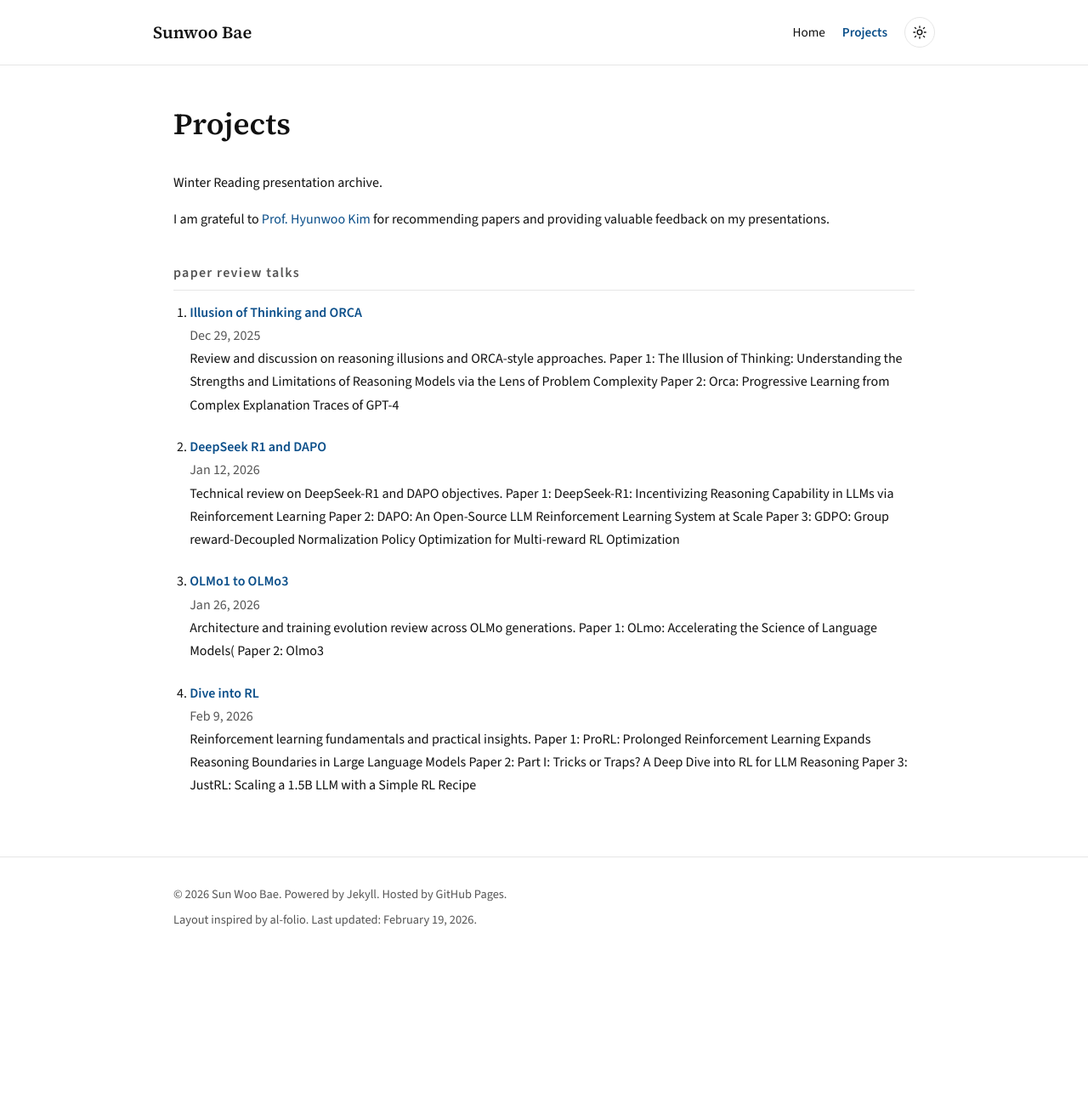
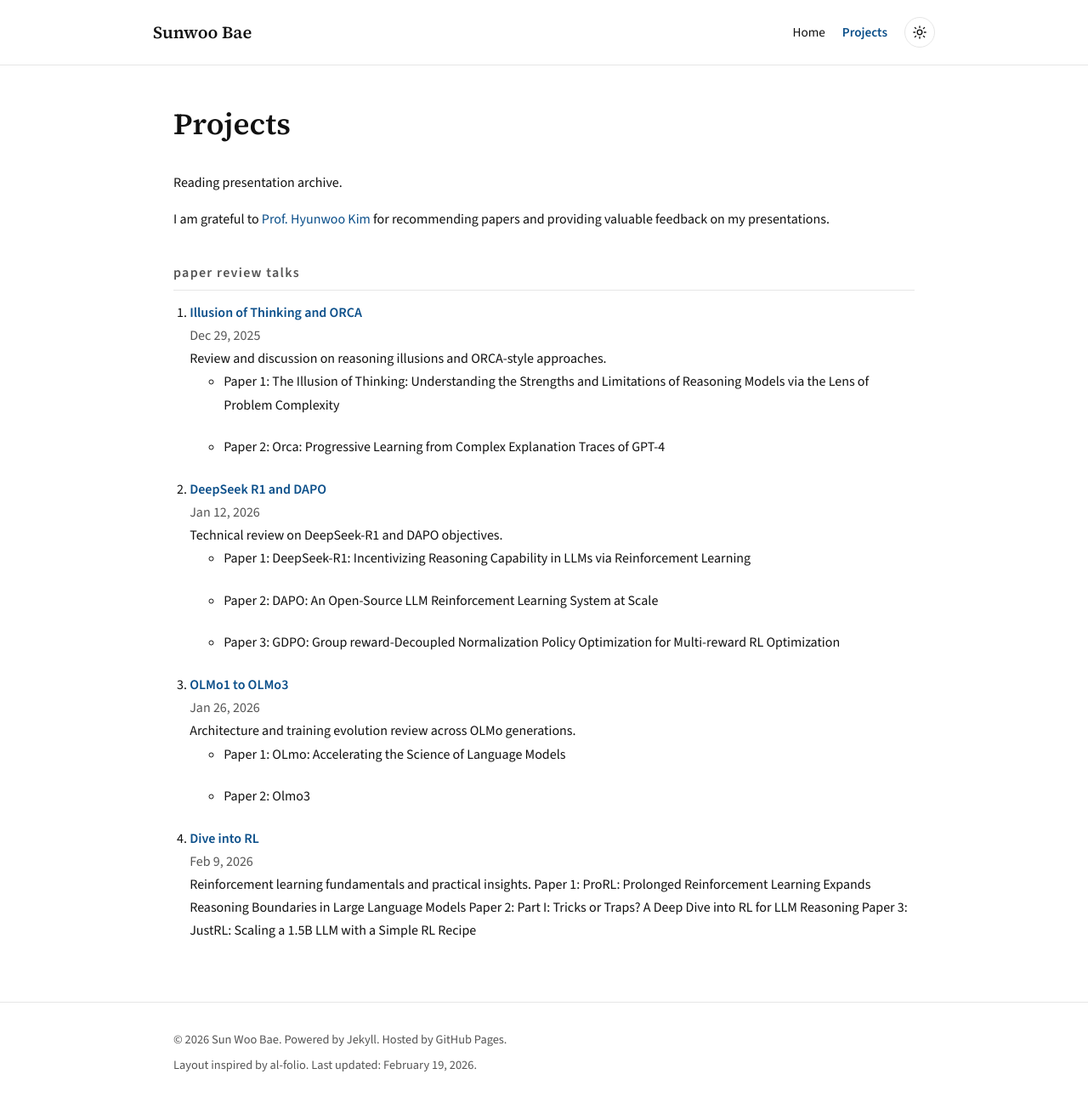
Before and after one commit to sunwoo02/sunwoo02.github.io, a Jekyll site: the page built from _pages/projects.md, in a window 1280 px wide. Shown: the whole page at 85% size. Built offline with Jekyll 4.4.1, drawn with Linux system fonts in a browser that asks for light colours; before the commit the page ends 1133 px from its top, so only the background shows below that.

Commit message:
Update projects.md

```diff
--- a/_pages/projects.md
+++ b/_pages/projects.md
@@ -3,7 +3,7 @@ title: Projects
 permalink: /projects/
 ---
 
-Winter Reading presentation archive.
+Reading presentation archive.
 
 I am grateful to [Prof. Hyunwoo Kim](https://hyunw.kim/) for recommending papers and providing valuable feedback on my presentations.
 
@@ -12,32 +12,33 @@ I am grateful to [Prof. Hyunwoo Kim](https://hyunw.kim/) for recommending papers
   <li>
     <a href="{{ '/projects/illusion-and-orca/' | relative_url }}"><strong>Illusion of Thinking and ORCA</strong></a><br>
     <span class="location">Dec 29, 2025</span><br>
-  Review and discussion on reasoning illusions and ORCA-style approaches.
-
-  Paper 1: The Illusion of Thinking: Understanding the Strengths and Limitations of Reasoning Models via the Lens of Problem Complexity
-
-  Paper 2: Orca: Progressive Learning from Complex Explanation Traces of GPT-4
+Review and discussion on reasoning illusions and ORCA-style approaches.
+<ul class="paper-sublist">
+  <li>Paper 1: The Illusion of Thinking: Understanding the Strengths and Limitations of Reasoning Models via the Lens of Problem Complexity</li>
+  <li>Paper 2: Orca: Progressive Learning from Complex Explanation Traces of GPT-4</li>
+</ul>
 
   </li>
   <li>
     <a href="{{ '/projects/deepseek-r1-and-dapo/' | relative_url }}"><strong>DeepSeek R1 and DAPO</strong></a><br>
     <span class="location">Jan 12, 2026</span><br>
-    Technical review on DeepSeek-R1 and DAPO objectives.
+Technical review on DeepSeek-R1 and DAPO objectives.
+<ul class="paper-sublist">
+  <li>Paper 1: DeepSeek-R1: Incentivizing Reasoning Capability in LLMs via Reinforcement Learning</li>
+  <li>Paper 2: DAPO: An Open-Source LLM Reinforcement Learning System at Scale</li>
+  <li>Paper 3: GDPO: Group reward-Decoupled Normalization Policy Optimization for Multi-reward RL Optimization</li>
+</ul>
 
-  Paper 1: DeepSeek-R1: Incentivizing Reasoning Capability in LLMs via Reinforcement Learning
-
-  Paper 2: DAPO: An Open-Source LLM Reinforcement Learning System at Scale
-
-  Paper 3: GDPO: Group reward-Decoupled Normalization Policy Optimization for Multi-reward RL Optimization
   </li>
   <li>
     <a href="{{ '/projects/olmo1-olmo3/' | relative_url }}"><strong>OLMo1 to OLMo3</strong></a><br>
     <span class="location">Jan 26, 2026</span><br>
     Architecture and training evolution review across OLMo generations.
+  <ul class="paper-sublist">
+  <li>Paper 1: OLmo: Accelerating the Science of Language Models</li>
+  <li>Paper 2: Olmo3</li>
 
-  Paper 1: OLmo: Accelerating the Science of Language Models(
-
-  Paper 2: Olmo3
+</ul>
   </li>
   <li>
     <a href="{{ '/projects/dive-into-rl/' | relative_url }}"><strong>Dive into RL</strong></a><br>
```
